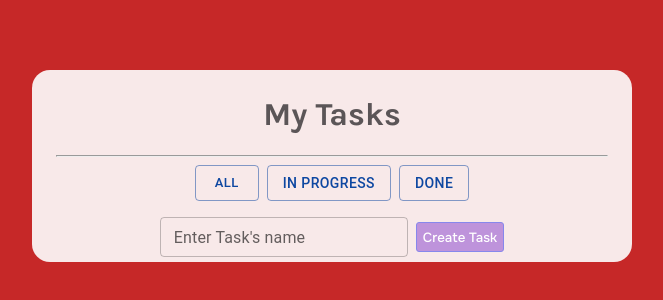
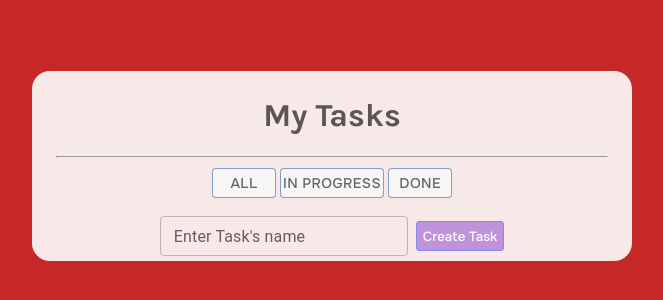
Before and after one commit to samirfandi/TaskList, a React (Create React App) app: page / in a window 1280 px wide. Shown: the part 234-534 px from the top of the page, without its empty margins (308-971 px from the left). Built offline with nearby package versions, Linux system fonts and the light colour scheme.

Commit message:
Refactor comonent style

```diff
--- a/src/components/Header.js
+++ b/src/components/Header.js
@@ -4,10 +4,10 @@ import "../style/Header.css";
 import { TasksContext } from "../contexts/TasksContext";
 import { useContext } from "react";
 
-export default function Header() {
-  const value = useContext(TasksContext);
-  const selectedTasks = value.selectedTasks;
-  const SetSelectedTasks = value.SetSelectedTasks;
+export default function Header({ SetSelectedTasks }) {
+  // const value = useContext(TasksContext);
+  // const selectedTasks = value.selectedTasks;
+  // const SetSelectedTasks = value.SetSelectedTasks;
 
   return (
     <div>
@@ -15,8 +15,8 @@ export default function Header() {
       <hr />
       <Stack id="buttons" direction="row" spacing={1} sx={{ color: "primary" }}>
         <Button
-          // id="button"
-          size="small"
+          id="button"
+          // size="medium"
           variant="outlined"
           value="allTasks"
           onClick={() => {
@@ -26,9 +26,10 @@ export default function Header() {
           All
         </Button>
         <Button
-          // id="button"
+          id="button"
           variant="outlined"
           value="inProgressTasks"
+          size="medium"
           onClick={() => {
             SetSelectedTasks("inProgressTasks");
           }}
@@ -36,7 +37,7 @@ export default function Header() {
           In Progress
         </Button>
         <Button
-          // id="button"
+          id="button"
           variant="outlined"
           value="doneTasks"
           onClick={() => {
```
